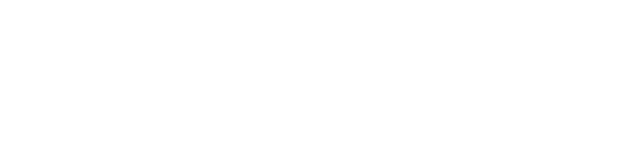
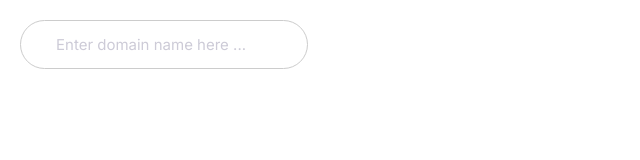
Before and after one commit to mohithog/codify, a plain HTML site: page index.html in a window 1280 px wide. Shown: the whole page, without its empty margins (0-640 px from the left). Drawn offline with Linux system fonts and the light colour scheme.

Commit message:
build the input component

```diff
--- a/css/styles.css
+++ b/css/styles.css
@@ -205,3 +205,28 @@ a{
         font-size: 1.5rem;
     }
 }
+
+/* inputs */
+
+input{
+    padding: 1.5rem 3.5rem;
+    margin: 2rem;
+    border: 1px solid #ccc;
+    border-radius: 30px;
+    outline: 0;
+
+    font-size: 2rem;
+
+    color: var(--color-headings);
+}
+::placeholder{
+    color: #cdcbd7;
+}
+
+@media screen and (min-width: 1024px){
+    .input{
+        font-size: 1.5rem;
+    }
+}
+
+/* input-fields */
--- a/index.html
+++ b/index.html
@@ -14,7 +14,7 @@
     <link rel="stylesheet" href="css/styles.css" />
   </head>
   <body>
-
+    <input type="text" class="input" placeholder="Enter domain name here ...">
 
   </body>
 </html>
```
Also changed, not shown: components/input.html (added, +1 -0 lines).
